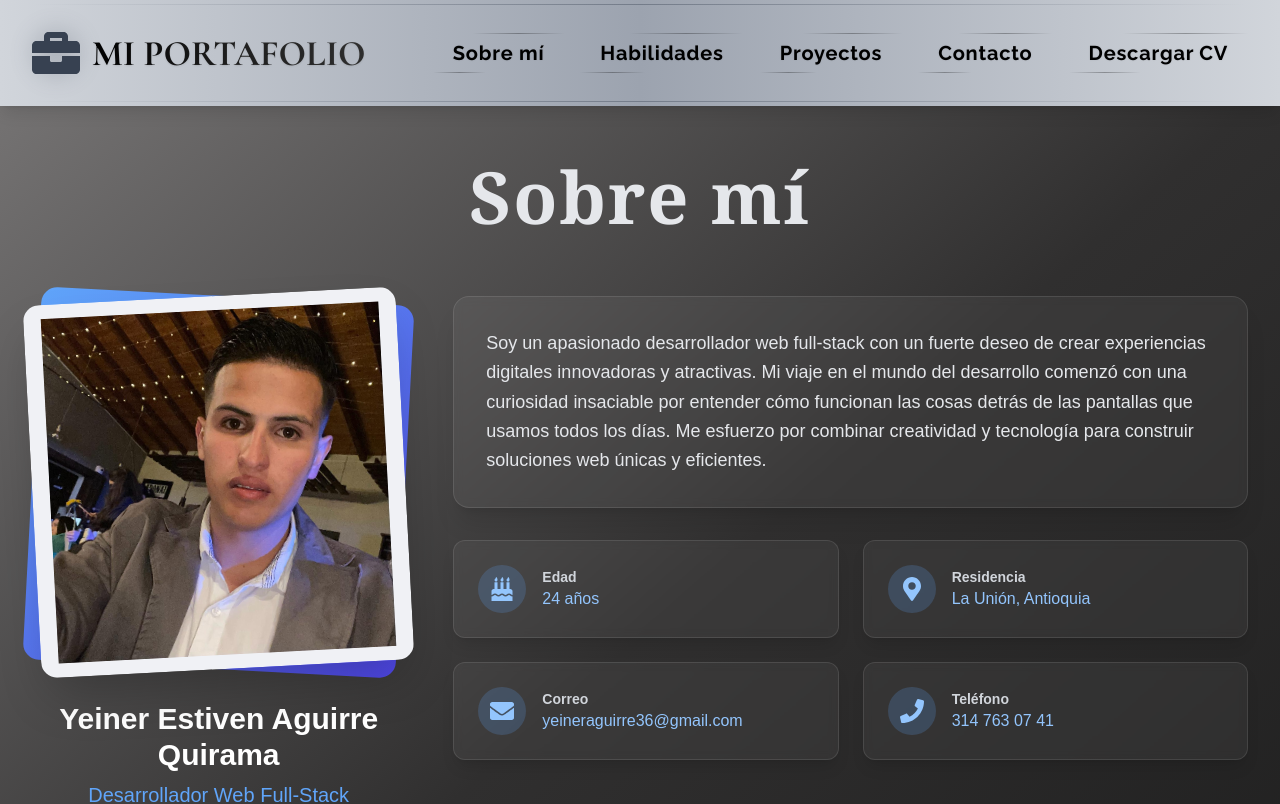
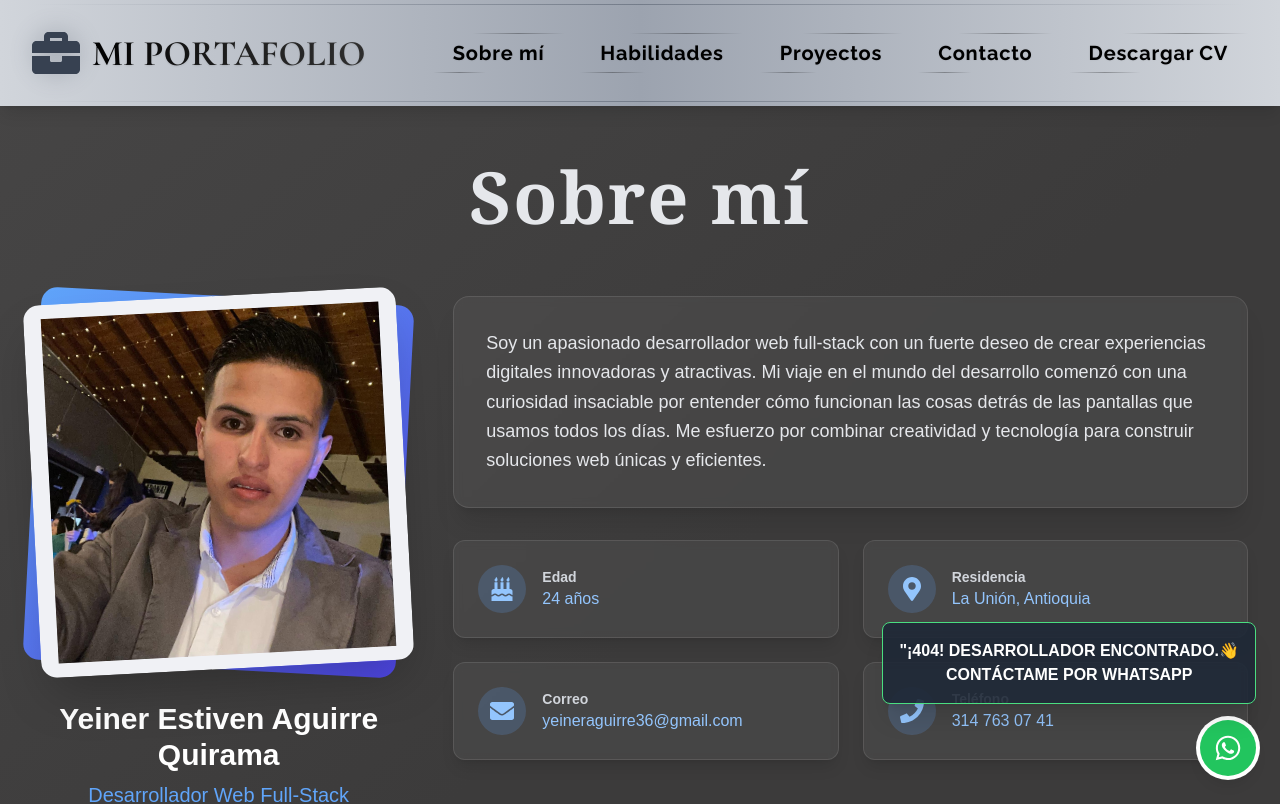
Before and after one commit to yeiner-aguirre/mi-portafolio, a React (Create React App) app: page / in a window 1280 px wide. Shown: the top 804 px of the page. Built offline with nearby package versions, Linux system fonts and the light colour scheme.

Commit message:
actualizacion whatsapp

```diff
--- a/src/App.js
+++ b/src/App.js
@@ -5,6 +5,8 @@ import Skills from './components/Skills';
 import Projects from './components/Projects';
 import Contact from './components/Contact';
 import Footer from './components/Footer';
+import WhatsAppContact from './components/WhatsAppContact';
+
 
 function App() {
   return (
@@ -16,6 +18,7 @@ function App() {
         <Projects />
         <Contact />
         <Footer />
+        <WhatsAppContact phoneNumber="573147630741" />
       </main>
     </div>
   );
--- a/src/components/AboutMe.jsx
+++ b/src/components/AboutMe.jsx
@@ -51,7 +51,7 @@ const AboutMe = () => {
   return (
     <section
       id="sobre-mi"
-      className="py-20 bg-gradient-to-br from-[#767474] via-[#302f2f] to-[#1c1c1c] text-white"
+      className="py-20 bg-gradient-to-br from-[#464545] via-[#3c3b3b] to-[#3c3b3b] text-white"
       ref={sectionRef}
     >
       <div className="container mx-auto px-4 sm:px-6 lg:px-8 max-w-7xl">
--- a/src/components/Skills.jsx
+++ b/src/components/Skills.jsx
@@ -97,7 +97,7 @@ const Skills = () => {
   ];
 
   return (
-    <section id="habilidades" className="py-20 bg-gradient-to-br from-purple-50 to-pink-100" ref={sectionRef}>
+    <section id="habilidades" className="py-20 bg-gradient-to-br from-zinc-200 via-gray-300 to-gray-400 shadow-inner" ref={sectionRef}>
       <div className="container mx-auto px-4 sm:px-6 lg:px-8">
         <h2 className="text-5xl font-bold text-center text-gray-800 mb-12 animate-pulse">
           Mis Habilidades
@@ -106,7 +106,7 @@ const Skills = () => {
           {skills.map((skill, index) => (
             <div
               key={skill.name}
-              className="skill-card bg-white rounded-xl shadow-lg overflow-hidden transform transition-all duration-300 hover:scale-105 hover:shadow-2xl"
+              className="skill-card bg-slate-100 rounded-xl shadow-lg overflow-hidden transform transition-all duration-300 hover:scale-105 hover:shadow-2xl"
             >
               <div className="p-6 flex flex-col items-center">
                 <skill.icon className={`text-6xl ${skill.color} mb-4 animate-bounce`} />
--- /dev/null
+++ b/src/components/WhatsAppContact.jsx
@@ -0,0 +1,56 @@
+import { useState, useEffect } from 'react';
+
+const WhatsAppContact = ({ phoneNumber = '573147630741' }) => {
+  const [showWelcome, setShowWelcome] = useState(true);
+
+  useEffect(() => {
+    const timer = setTimeout(() => {
+      setShowWelcome(false);
+    }, 8000);
+
+    return () => clearTimeout(timer);
+  }, []);
+
+  const handleWhatsAppClick = () => {
+    // Detectar si es móvil o escritorio
+    const isMobile = /iPhone|iPad|iPod|Android/i.test(navigator.userAgent);
+
+    // Crear la URL de WhatsApp según el dispositivo
+    const url = isMobile
+      ? `whatsapp://send?phone=${phoneNumber}`
+      : `https://web.whatsapp.com/send?phone=${phoneNumber}`;
+
+    window.open(url, '_blank');
+  };
+
+  return (
+    <div className="fixed bottom-6 right-6 z-50 flex flex-col items-end">
+      {/* Mensaje de bienvenida que desaparece después de 10 segundos */}
+      {showWelcome && (
+        <div className="mb-4 p-4 bg-gray-800 bg-opacity-90 text-white rounded-lg shadow-xl max-w-xs sm:max-w-sm md:max-w-md animate-fade-in border border-green-400">
+          <p className="font-bold text-center text-sm sm:text-base">
+          "¡404! DESARROLLADOR ENCONTRADO.👋<br />
+            CONTÁCTAME POR WHATSAPP
+          </p>
+        </div>
+      )}
+
+      {/* Botón de WhatsApp que permanece visible */}
+      <button
+        onClick={handleWhatsAppClick}
+        className="flex items-center justify-center bg-green-500 hover:bg-green-600 text-white w-12 h-12 sm:w-14 sm:h-14 rounded-full shadow-lg transition-all duration-300 hover:scale-105 focus:outline-none ring-4 ring-white"
+        aria-label="Contactar por WhatsApp"
+      >
+        <svg
+          xmlns="http://www.w3.org/2000/svg"
+          viewBox="0 0 448 512"
+          className="w-6 h-6 sm:w-7 sm:h-7 fill-current"
+        >
+          <path d="M380.9 97.1C339 55.1 283.2 32 223.9 32c-122.4 0-222 99.6-222 222 0 39.1 10.2 77.3 29.6 111L0 480l117.7-30.9c32.4 17.7 68.9 27 106.1 27h.1c122.3 0 224.1-99.6 224.1-222 0-59.3-25.2-115-67.1-157zm-157 341.6c-33.2 0-65.7-8.9-94-25.7l-6.7-4-69.8 18.3L72 359.2l-4.4-7c-18.5-29.4-28.2-63.3-28.2-98.2 0-101.7 82.8-184.5 184.6-184.5 49.3 0 95.6 19.2 130.4 54.1 34.8 34.9 56.2 81.2 56.1 130.5 0 101.8-84.9 184.6-186.6 184.6zm101.2-138.2c-5.5-2.8-32.8-16.2-37.9-18-5.1-1.9-8.8-2.8-12.5 2.8-3.7 5.6-14.3 18-17.6 21.8-3.2 3.7-6.5 4.2-12 1.4-32.6-16.3-54-29.1-75.5-66-5.7-9.8 5.7-9.1 16.3-30.3 1.8-3.7.9-6.9-.5-9.7-1.4-2.8-12.5-30.1-17.1-41.2-4.5-10.8-9.1-9.3-12.5-9.5-3.2-.2-6.9-.2-10.6-.2-3.7 0-9.7 1.4-14.8 6.9-5.1 5.6-19.4 19-19.4 46.3 0 27.3 19.9 53.7 22.6 57.4 2.8 3.7 39.1 59.7 94.8 83.8 35.2 15.2 49 16.5 66.6 13.9 10.7-1.6 32.8-13.4 37.4-26.4 4.6-13 4.6-24.1 3.2-26.4-1.3-2.5-5-3.9-10.5-6.6z"/>
+        </svg>
+      </button>
+    </div>
+  );
+};
+
+export default WhatsAppContact;
```
